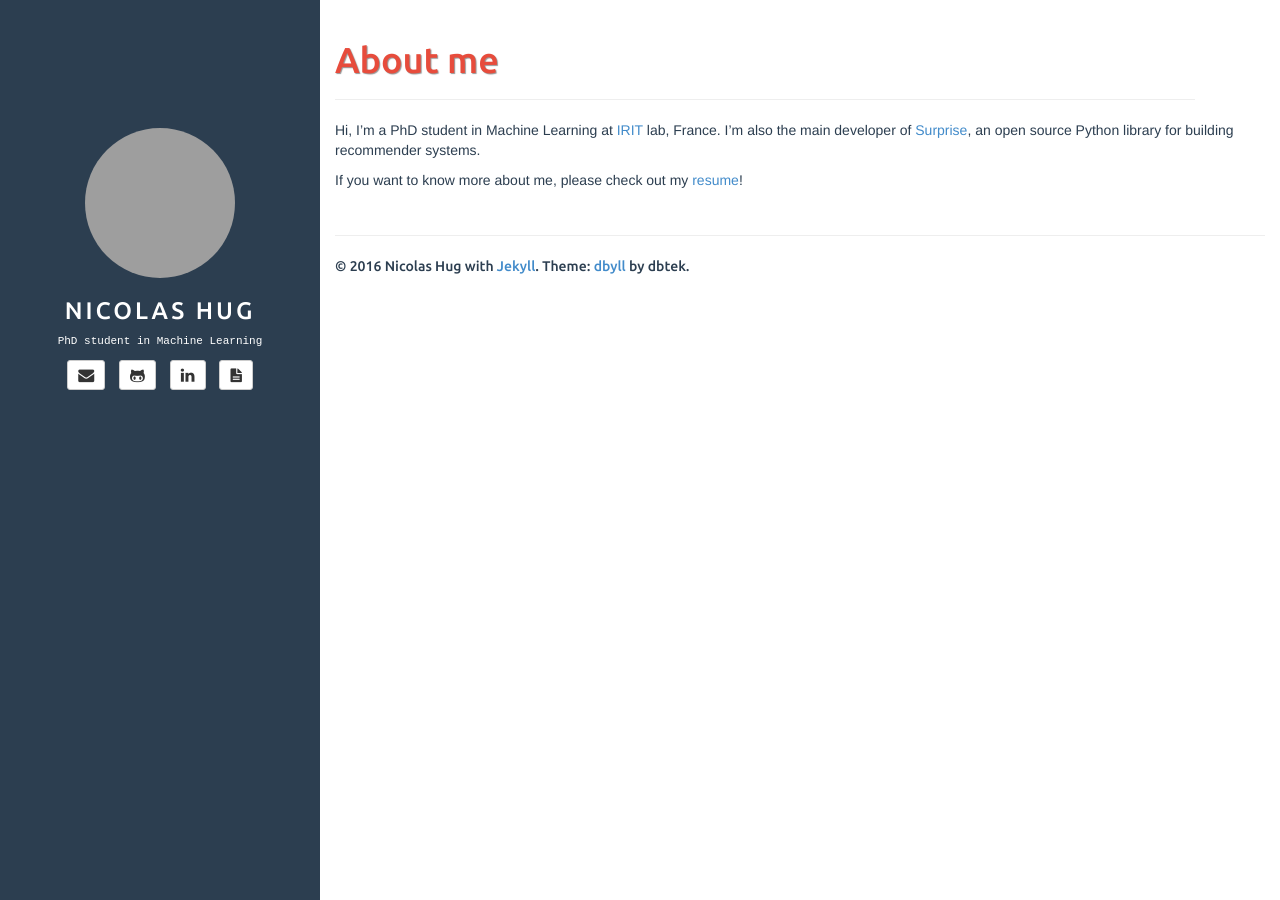
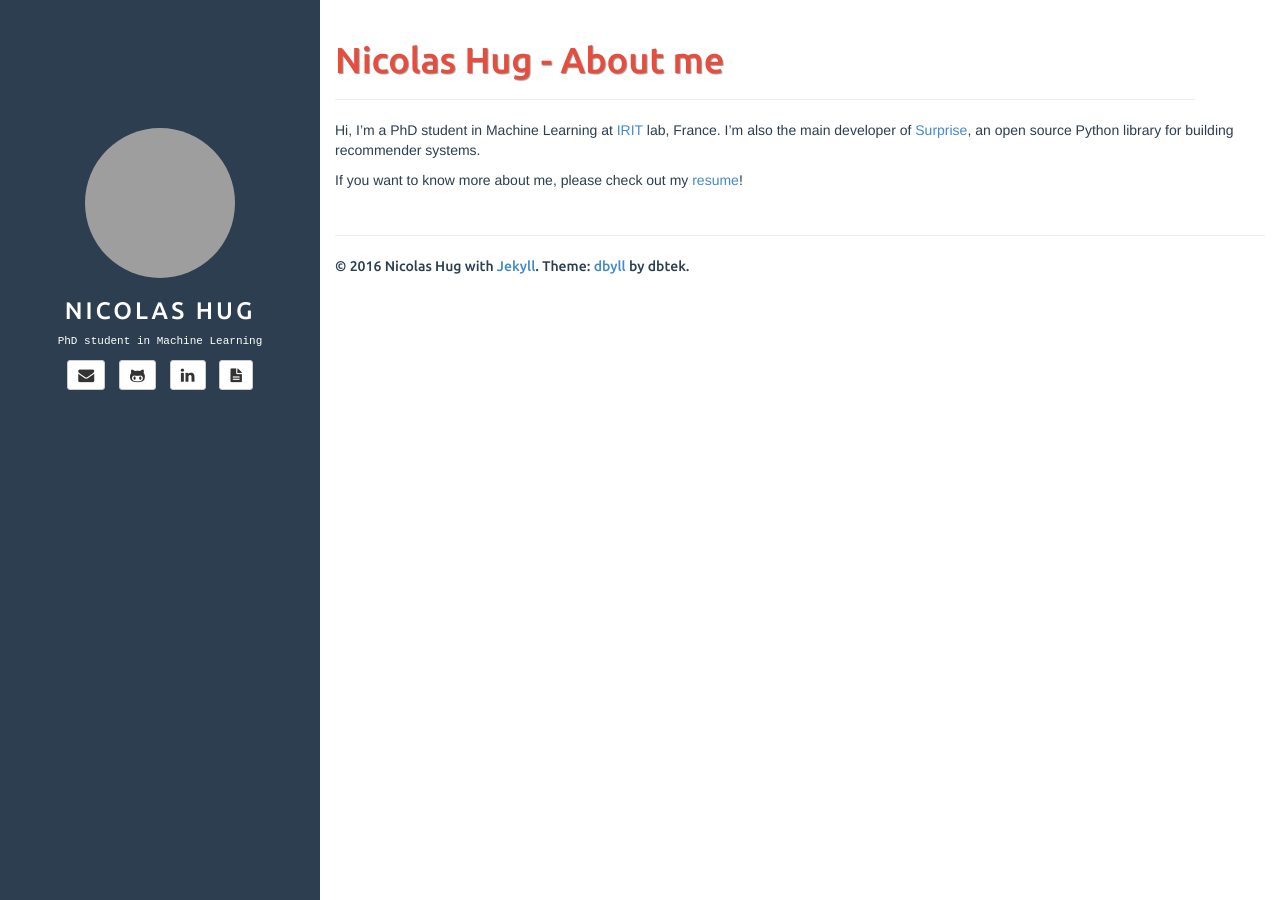
Before and after one commit to NicolasHug/nicolashug.github.io, a Jekyll site: the page built from index.md, in a window 1280 px wide. Built offline with Jekyll 4.4.1, drawn with Linux system fonts in a browser that asks for light colours; grey boxes are pictures that could not be loaded.

Commit message:
changed title

```diff
--- a/_config.yml
+++ b/_config.yml
@@ -13,7 +13,7 @@ defaults:
     scope:
       path: "" # empty string for all files
     values:
-      title: About me
+      title: Nicolas Hug - About me
 
 description: Me me me and mostly me
 
```
